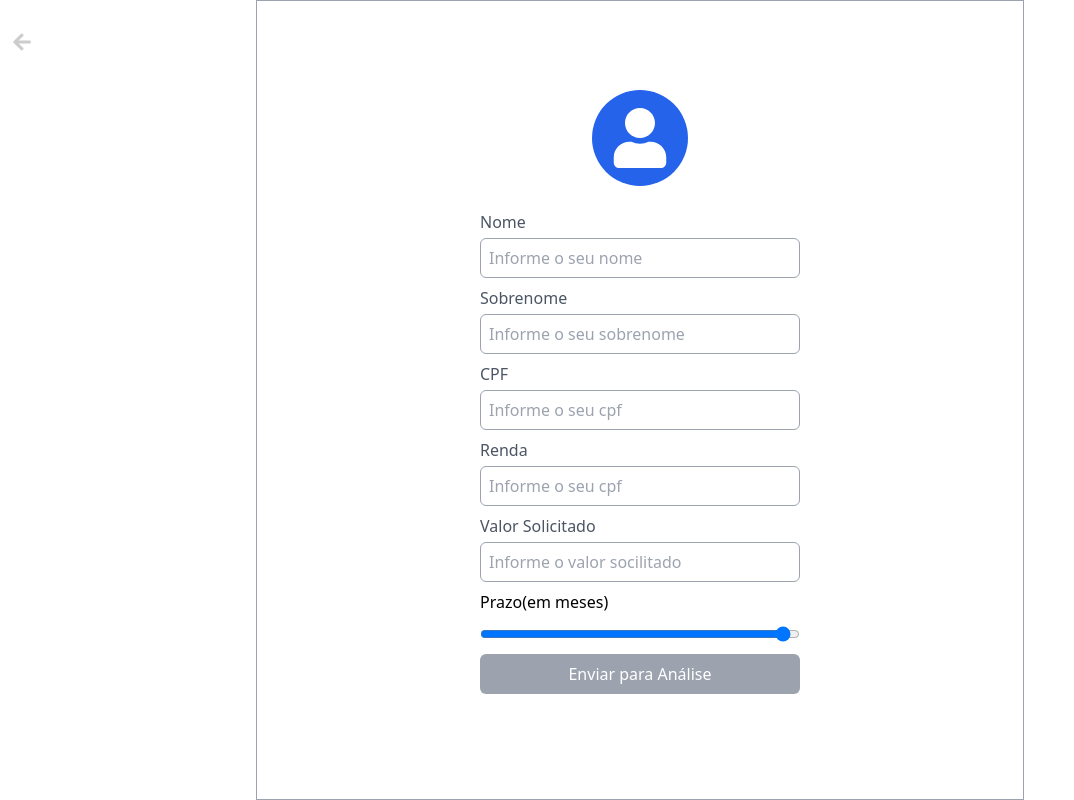
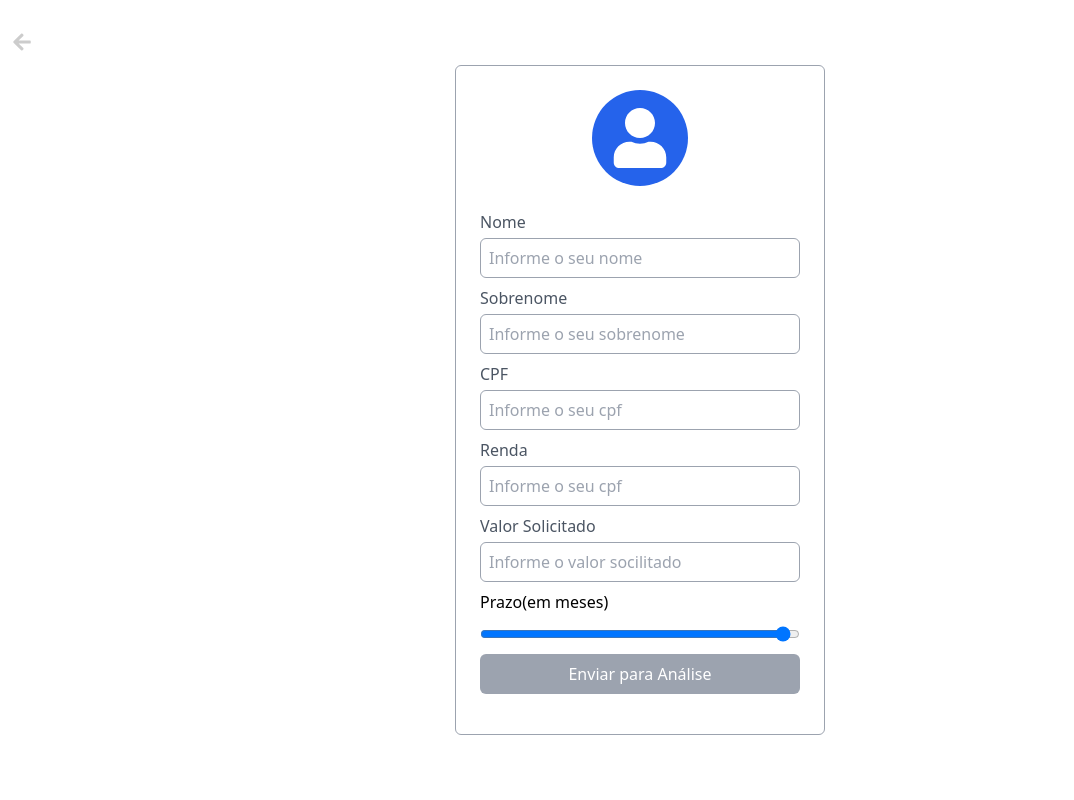
Before and after one commit to Luke0195/financies-app, a React (Vite) app: page /register in a window 1280 px wide. Shown: the whole page, without its empty margins (0-1074 px from the left). Built offline with nearby package versions, Linux system fonts and the light colour scheme.

Commit message:
style: import register form

```diff
--- a/src/pages/Register/index.tsx
+++ b/src/pages/Register/index.tsx
@@ -15,7 +15,8 @@ export function Register() {
         onClick={() => navigate('/')}
       />
       <Container>
-        <div className="w-full h-screen flex flex-col  items-center justify-center lign-middle p-8 border border-gray-400">
+        <div className="w-full h-screen flex flex-col  items-center justify-center lign-middle p-8 ">
+          <div className=" border border-gray-400 p-6 flex flex-col items-center rounded-md">
             <div className="bg-blue-600 w-24 h-24 rounded-full flex items-center justify-center">
               <FaUser size={60} color="#fff" />
             </div>
@@ -89,6 +90,7 @@ export function Register() {
               </button>
             </form>
           </div>
+        </div>
       </Container>
     </div>
   )
```
Lines whose indentation alone changed are shown as unchanged.
